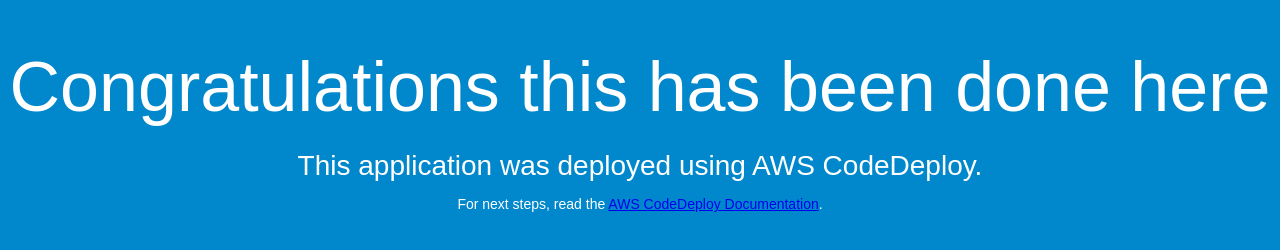
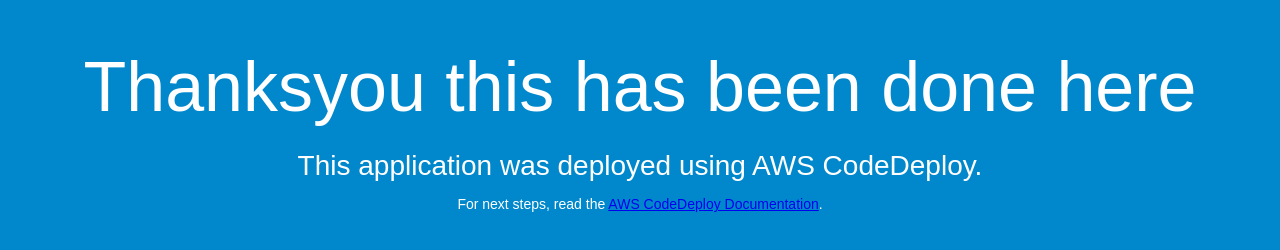
Before and after one commit to sumasreecheemakurti/Hydb, a plain HTML site: page index.html in a window 1280 px wide. Drawn offline with Linux system fonts and the light colour scheme.

Commit message:
Update index.html

```diff
--- a/index.html
+++ b/index.html
@@ -26,7 +26,7 @@
 </head>
 <body>
   <div align="center">
-    <h1>Congratulations this has been done here</h1>
+    <h1>Thanksyou this has been done here</h1>
     <h2>This application was deployed using AWS CodeDeploy.</h2>
     <p>For next steps, read the <a href="http://aws.amazon.com/documentation/codedeploy">AWS CodeDeploy Documentation</a>.</p>
   </div>
```
